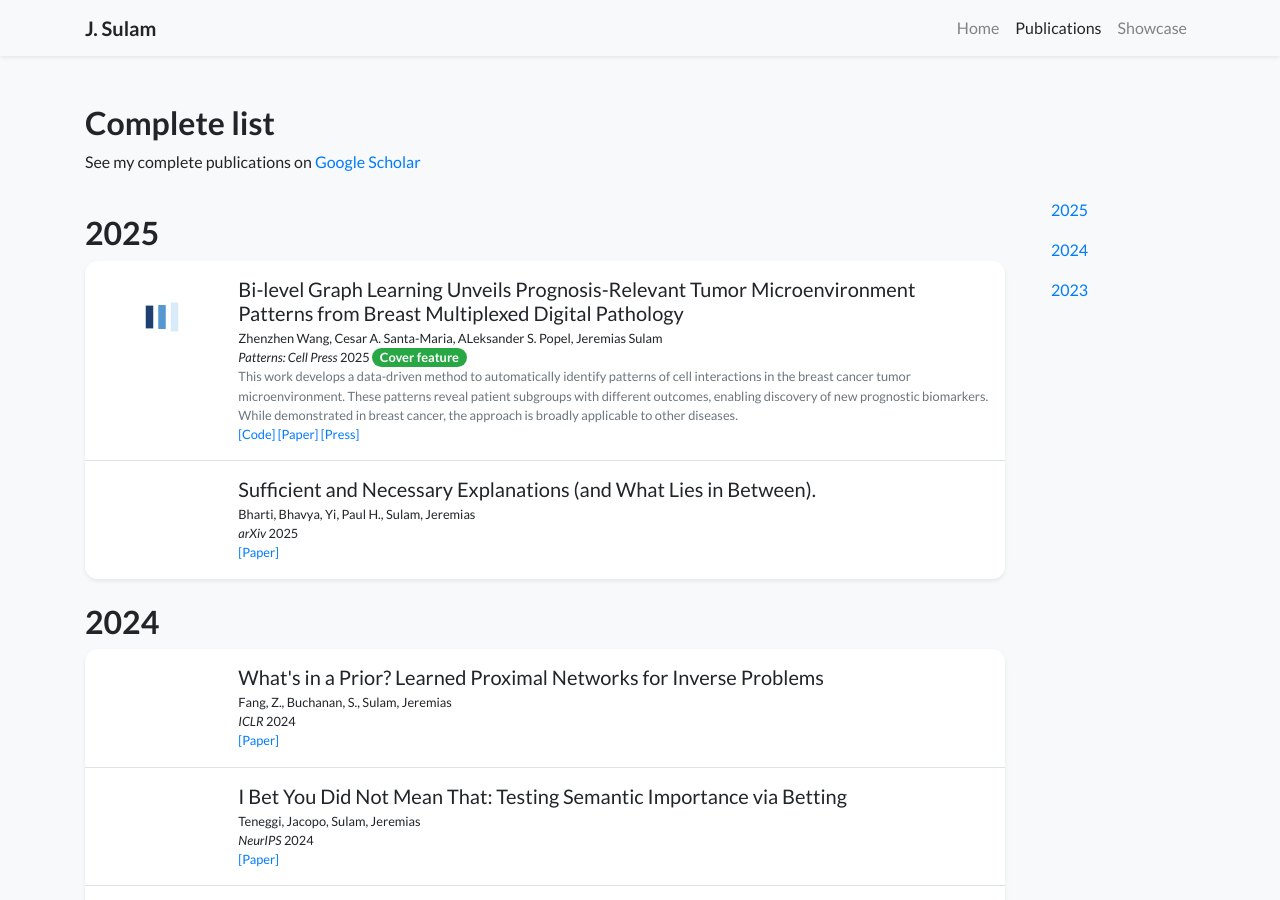
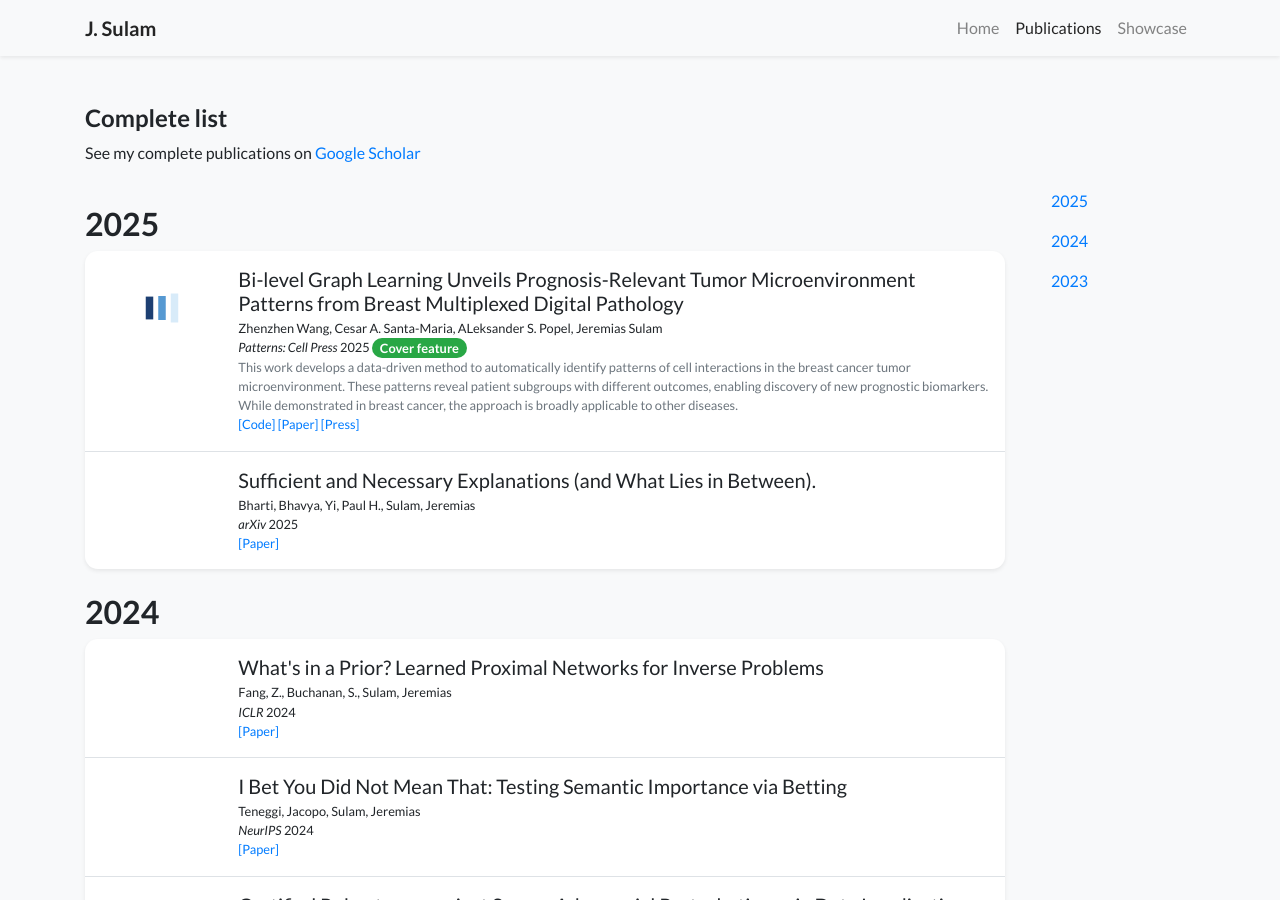
Before and after one commit to jsulam/jsulam.github.io, a Jekyll site: the page built from publications.html, in a window 1280 px wide and 900 px high. Built offline with Jekyll 4.4.1, drawn with Linux system fonts in a browser that asks for light colours; nearby versions of some CDN libraries; a style sheet for code colours, icons or effects is not loaded.

Commit message:
Update publications.html

```diff
--- a/publications.html
+++ b/publications.html
@@ -6,7 +6,7 @@ body_attr: >-
   data-spy="scroll" data-target="#navbar-year" data-offset="100"
 ---
 
-<h2 class="pt-4">Complete list</h2>
+<h4 class="pt-4">Complete list</h4>
 <p>
   See my complete publications on
   <a href="https://scholar.google.com/citations?user=1awx1aIAAAAJ&hl=en" target="_blank">
```
